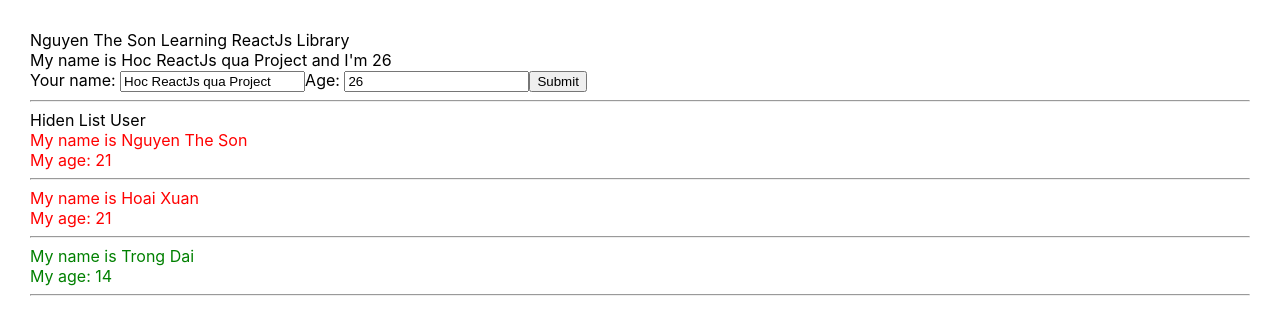
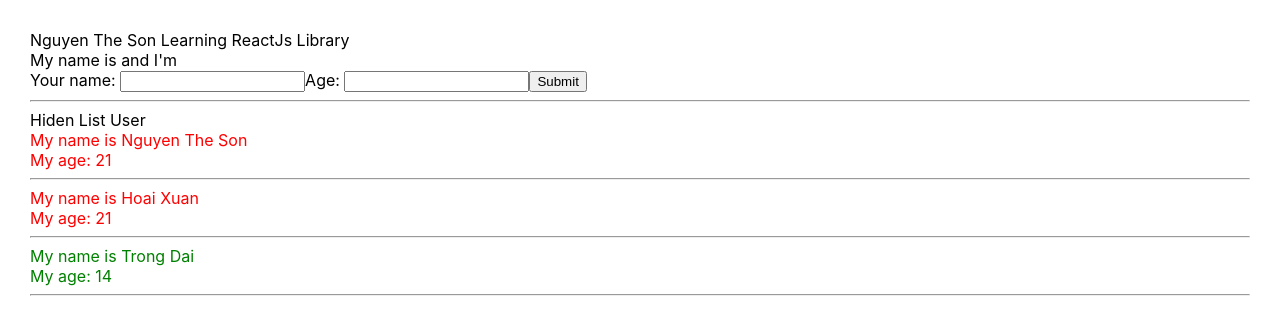
Before and after one commit to javaSonPro01/ReactJs-HoiDanIt, a React (Create React App) app: page / in a window 1280 px wide. Shown: the top 334 px of the page. Built offline with nearby package versions, Linux system fonts and the light colour scheme.

Commit message:
SCC with SASS

```diff
--- a/package.json
+++ b/package.json
@@ -13,6 +13,7 @@
     "redux": "4.2.0",
     "redux-devtools-extension": "2.13.9",
     "redux-thunk": "2.4.1",
+    "sass": "1.53.0",
     "web-vitals": "2.1.4"
   },
   "scripts": {
--- a/src/App.js
+++ b/src/App.js
@@ -1,5 +1,5 @@
 import logo from './logo.svg';
-import './App.css';
+import './App.scss';
 import { useDispatch, useSelector } from 'react-redux';
 import { increaseCounter, decreaseCounter } from './redux/action/counterAction';
 import MyComponent from './components/MyComponent';
@@ -15,6 +15,8 @@
     );
   }
 }
+
+
 
 
 // const App = () => {
--- a/src/App.css
+++ b/src/App.scss
@@ -1,9 +1,3 @@
-.red {
-    color: red;
-}
-.green {
-    color: green;
-}
 body {
     padding: 30px;
     margin: 0;
--- a/src/components/UserInfor.js
+++ b/src/components/AddUserInfor.js
@@ -1,11 +1,11 @@
 import React from "react";
 
-class UserInfo extends React.Component {
+class AddUserInfo extends React.Component {
 
     state = {
-        name: 'Hoc ReactJs qua Project',
+        name: '',
         address: 'Ho Chi Minh City',
-        age: 26
+        age: ''
     }
     handleInputName = (event) => {
         this.setState({ name: event.target.value })
@@ -15,6 +15,12 @@
     }
     handleOnSubmit = (event) => {
         event.preventDefault()
+        //goi ra props tu thang cha truyen xuong, xu li va tra ve cho thang cha
+        this.props.handleAddNewUser({
+            id: Math.floor((Math.random() * 100) + 1) + '-random',
+            name: this.state.name,
+            age: this.state.age
+        })
     }
     render() {
         return (
@@ -41,4 +47,4 @@
     }
 }
 
-export default UserInfo
+export default AddUserInfo
--- a/src/components/DisplayInfor.js
+++ b/src/components/DisplayInfor.js
@@ -1,5 +1,5 @@
 import React from "react";
-
+import "./DisplayInfor.scss"
 class DisplayInfor extends React.Component {
     state = {
         isShowListUsers: true,
@@ -11,16 +11,15 @@
     }
     render() {
         const { listUsers } = this.props;
-        console.log(listUsers)
         return (
-            <div>
+            <div className="display-infor-container">
                 <div><span onClick={() => { this.handleShowHide() }}>{this.state.isShowListUsers ? "Hiden List User" : "Show List Users"}</span></div>
                 {this.state.isShowListUsers &&
                     <div>
                         {
                             listUsers.map((user) => {
                                 return (
-                                    <div key={user.id} className={user.age > 18 ? "red" : "green"}>
+                                    <div key={user.id} className={+user.age > 18 ? "red" : "green"}>
                                         <div>My name is {user.name}</div>
                                         <div>My age: {user.age} </div>
                                         <hr></hr>
--- /dev/null
+++ b/src/components/DisplayInfor.scss
@@ -0,0 +1,8 @@
+.display-infor-container {
+    .red {
+        color: red;
+    }
+    .green {
+        color: green;
+    }
+}
--- a/src/components/MyComponent.js
+++ b/src/components/MyComponent.js
@@ -2,7 +2,7 @@
 // function components
 
 import React from "react";
-import UserInfo from "./UserInfor";
+import AddUserInfo from "./AddUserInfor";
 import DisplayInfor from "./DisplayInfor";
 
 class MyComponent extends React.Component {
@@ -26,14 +26,25 @@
             },
         ]
     }
+    //Xu li logic ben component cha- nhan data tu thang con gui ve
+    handleAddNewUser = (user) => {
+        this.setState({
+            listUsers: [...this.state.listUsers, user]
+        })
+    }
     //JSX
     render() {
 
         return (
             <div>
-                <UserInfo />
+                <AddUserInfo
+                    //Truyen tham chieu
+                    handleAddNewUser={this.handleAddNewUser}
+                />
                 <hr></hr>
-                <DisplayInfor listUsers={this.state.listUsers} />
+                <DisplayInfor
+                    listUsers={this.state.listUsers}
+                />
             </div>
         )
     }
```
Also changed, not shown: 1 other file (tests, documents, lock files or other folders).
